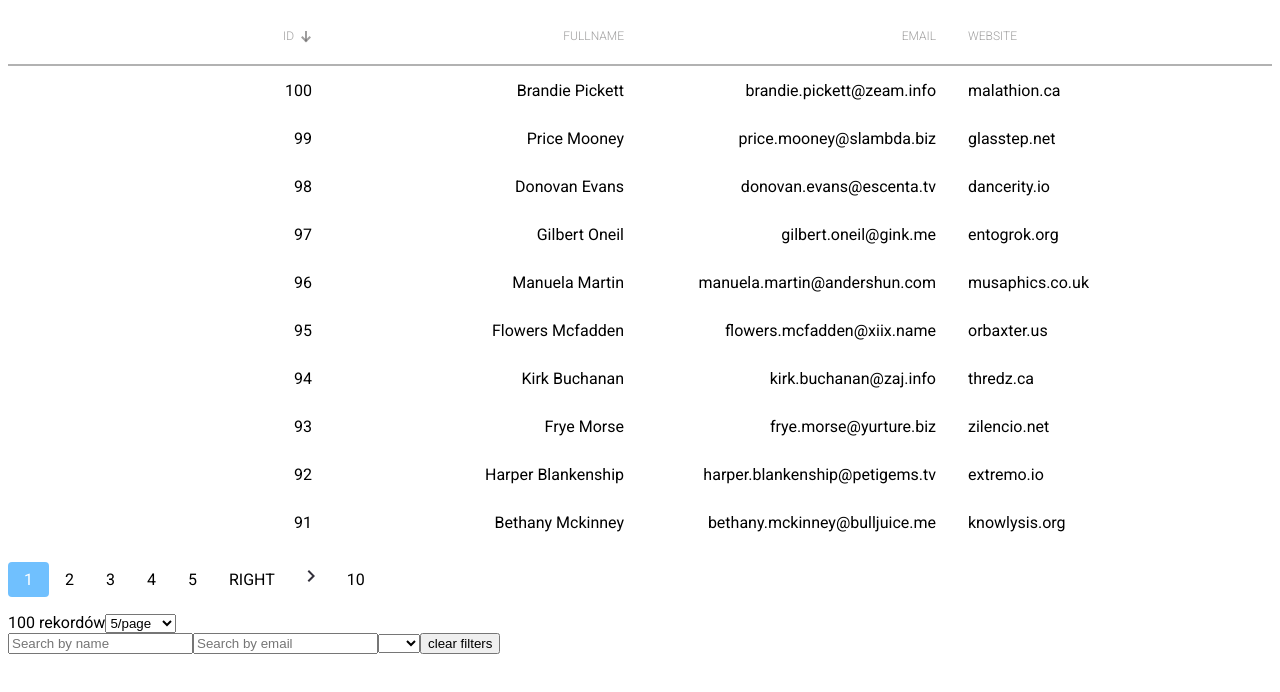
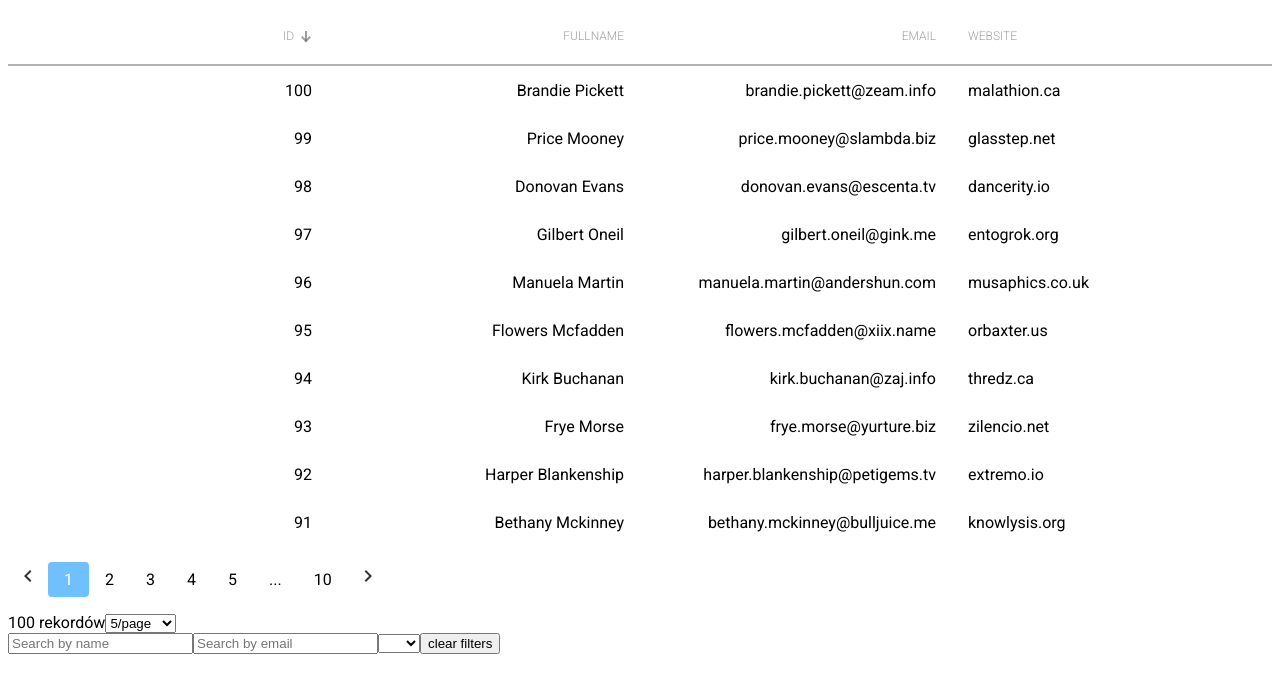
Before and after one commit to burasuk/angular-cdk-table-advanced-example, an Angular app: page / in a window 1280 px wide. Shown: the top 692 px of the page. Built offline with nearby package versions, Linux system fonts and the light colour scheme.

Commit message:
3 files modified, 2 added

```diff
--- /dev/null
+++ b/src/paginator/fetch.pages.pipe.ts
@@ -0,0 +1,27 @@
+import { Pipe, PipeTransform } from "@angular/core";
+import { DomSanitizer, SafeHtml } from "@angular/platform-browser";
+import { isNumeric } from "rxjs/internal-compatibility";
+
+@Pipe({
+  name: "fetchPages"
+})
+export class FetchPages implements PipeTransform {
+  transform(pages: any[]): any {
+    if (pages) {
+      return pages.reduce((acc, page) => {
+        if (isNumeric(page)) {
+          acc.push({
+            page: true,
+            value: page
+          });
+        } else {
+          acc.push({
+            page: false,
+            value: page
+          });
+        }
+        return acc;
+      }, []);
+    }
+  }
+}
--- a/src/paginator/paginator.component.html
+++ b/src/paginator/paginator.component.html
@@ -1,8 +1,6 @@
 <ul class="pagination">
 
-	<ng-container *ngFor="let pageNum of fetchPageNumbers()">
-
-		<li class="link" *ngIf="pageNum === LEFT_PAGE">
+	<li class="link" [ngClass]="{ 'disabled': pageIndex === 0 }">
 		<a (click)="previousPage()" class="page-link prev-page">
 			<svg xmlns="http://www.w3.org/2000/svg" width="8" height="12" viewBox="0 0 8 12">
 				<g fill="none" fill-rule="evenodd">
@@ -12,12 +10,23 @@
 		</a>
 	</li>
 
-		<li [ngClass]="{'active': pageNum -1  === pageIndex}" *ngIf="pageNum !== LEFT_PAGE || pageNum !== RIGHT_PAGE">
-			<a (click)="setPage(pageNum -1 )" class="page-link">{{pageNum }}</a>
+	<ng-container *ngFor="let pageNum of fetchPageNumbers() | fetchPages">
+
+		<li class="link" *ngIf="pageNum.page === false && pageNum.value === LEFT_PAGE">
+			<a class="page-link">...</a>
+		</li>
+
+		<li [ngClass]="{'active': pageNum.value -1  === pageIndex}" *ngIf="pageNum.page === true">
+			<a (click)="setPage(pageNum.value -1 )" class="page-link">{{pageNum.value }}</a>
 		</li>
 
 
-		<li class="link" *ngIf="pageNum === RIGHT_PAGE">
+		<li class="link" *ngIf="pageNum.page === false && pageNum.value === RIGHT_PAGE">
+			<a class="page-link">...</a>
+		</li>
+	</ng-container>
+
+	<li class="link" [ngClass]="{ 'disabled': !hasNextPage() }">
 		<a (click)="nextPage()" class="page-link next-page">
 			<svg xmlns="http://www.w3.org/2000/svg" width="8" height="12" viewBox="0 0 8 12">
 				<g fill="none" fill-rule="evenodd">
@@ -26,7 +35,6 @@
 			</svg>
 		</a>
 	</li>
-	</ng-container>
 </ul>
 <div class="description">
 	<span>{{length}} rekordów</span>
--- a/src/paginator/paginator.component.ts
+++ b/src/paginator/paginator.component.ts
@@ -18,13 +18,15 @@ import {
   MAT_PAGINATOR_DEFAULT_OPTIONS
 } from "@angular/material/paginator";
 import { tap } from "rxjs/operators";
+import { FetchPages } from "./fetch.pages.pipe";
 
 @Component({
   selector: "app-paginator",
   templateUrl: "./paginator.component.html",
   styleUrls: ["./paginator.component.css"],
   changeDetection: ChangeDetectionStrategy.OnPush,
-  encapsulation: ViewEncapsulation.None
+  encapsulation: ViewEncapsulation.None,
+  providers: [FetchPages]
 })
 export class PaginatorComponent extends MatPaginator implements OnInit {
   pages: number[] = [];
```
Also changed, not shown: src/app/app.module.ts (+4 -3 lines), src/paginator/paginator.module.ts (added, +11 -0 lines). Lines whose indentation alone changed are shown as unchanged.
